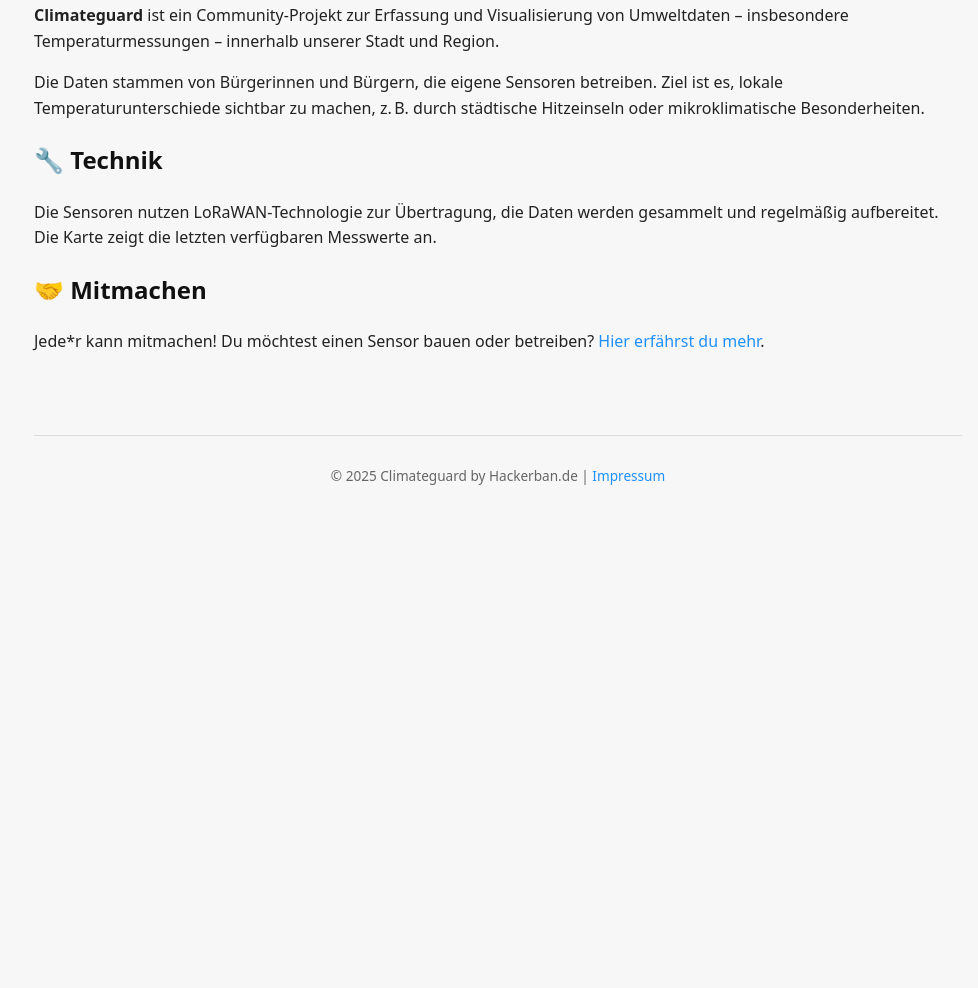
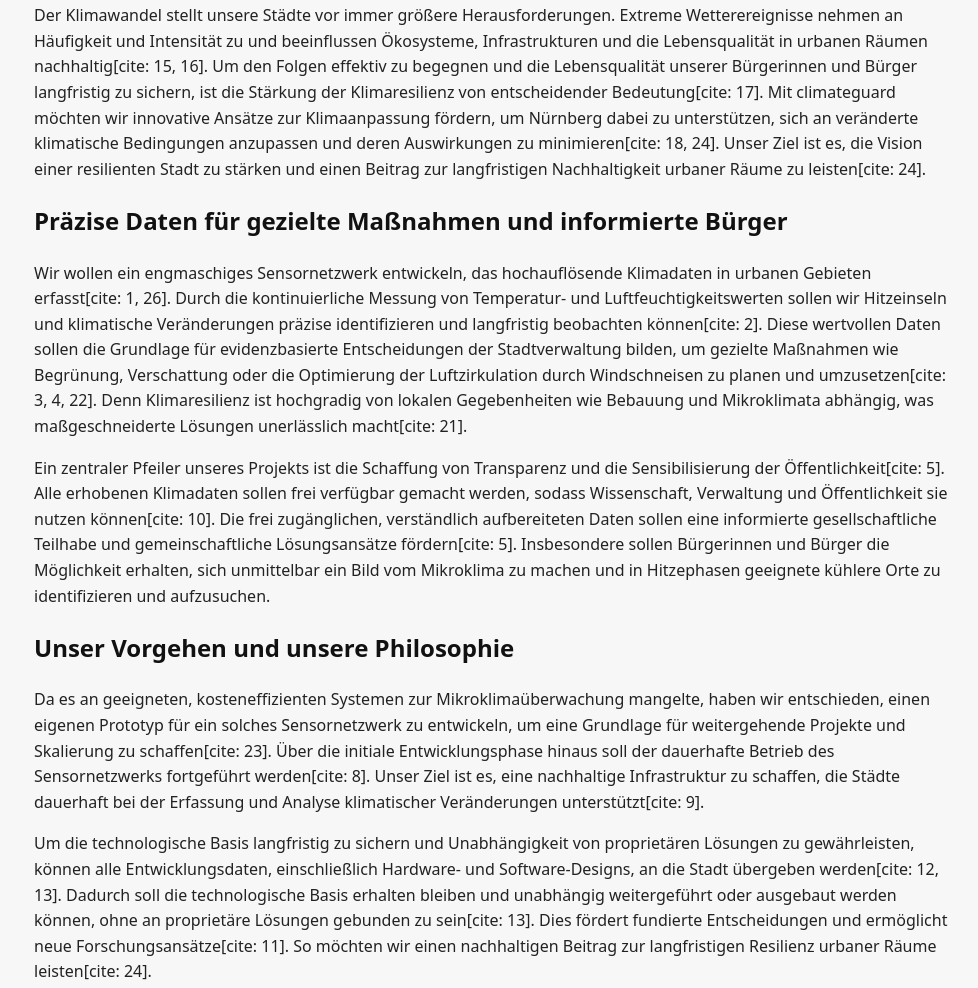
Before and after one commit to zerion87/climateguard-dashboard, an Eleventy site: page src/11ty_website/src/projekt.njk in a window 1280 px wide. Shown: the part 166-1154 px from the top of the page, without its empty margins (142-1120 px from the left). Before the commit the page ends 800 px from the top, so only its background shows below. Built offline with nearby package versions, Linux system fonts and the light colour scheme; Eleventy itself is replaced by a stand-in of ours; files that its build step writes are made by us from their sources.

Commit message:
update project decription

```diff
--- a/src/11ty_website/src/projekt.njk
+++ b/src/11ty_website/src/projekt.njk
@@ -3,14 +3,29 @@ layout: layout.njk
 title: Über das Projekt
 ---
 
-<h1>🌱 Über das Projekt</h1>
 
-<p><strong>Climateguard</strong> ist ein Community-Projekt zur Erfassung und Visualisierung von Umweltdaten – insbesondere Temperaturmessungen – innerhalb unserer Stadt und Region.</p>
+    <h1>🌱 Über das Projekt</h1>
 
-<p>Die Daten stammen von Bürgerinnen und Bürgern, die eigene Sensoren betreiben. Ziel ist es, lokale Temperaturunterschiede sichtbar zu machen, z. B. durch städtische Hitzeinseln oder mikroklimatische Besonderheiten.</p>
+    <p>
+        Der Klimawandel stellt unsere Städte vor immer größere Herausforderungen. Extreme Wetterereignisse nehmen an Häufigkeit und Intensität zu und beeinflussen Ökosysteme, Infrastrukturen und die Lebensqualität in urbanen Räumen nachhaltig[cite: 15, 16]. Um den Folgen effektiv zu begegnen und die Lebensqualität unserer Bürgerinnen und Bürger langfristig zu sichern, ist die Stärkung der Klimaresilienz von entscheidender Bedeutung[cite: 17]. Mit climateguard möchten wir innovative Ansätze zur Klimaanpassung fördern, um Nürnberg dabei zu unterstützen, sich an veränderte klimatische Bedingungen anzupassen und deren Auswirkungen zu minimieren[cite: 18, 24]. Unser Ziel ist es, die Vision einer resilienten Stadt zu stärken und einen Beitrag zur langfristigen Nachhaltigkeit urbaner Räume zu leisten[cite: 24].
+    </p>
 
-<h2>🔧 Technik</h2>
-<p>Die Sensoren nutzen LoRaWAN-Technologie zur Übertragung, die Daten werden gesammelt und regelmäßig aufbereitet. Die Karte zeigt die letzten verfügbaren Messwerte an.</p>
+    <h2>Präzise Daten für gezielte Maßnahmen und informierte Bürger</h2>
 
-<h2>🤝 Mitmachen</h2>
-<p>Jede*r kann mitmachen! Du möchtest einen Sensor bauen oder betreiben? <a href="/mitmachen/">Hier erfährst du mehr</a>.</p>
+    <p>
+        Wir wollen ein engmaschiges Sensornetzwerk entwickeln, das hochauflösende Klimadaten in urbanen Gebieten erfasst[cite: 1, 26]. Durch die kontinuierliche Messung von Temperatur- und Luftfeuchtigkeitswerten sollen wir Hitzeinseln und klimatische Veränderungen präzise identifizieren und langfristig beobachten können[cite: 2]. Diese wertvollen Daten sollen die Grundlage für evidenzbasierte Entscheidungen der Stadtverwaltung bilden, um gezielte Maßnahmen wie Begrünung, Verschattung oder die Optimierung der Luftzirkulation durch Windschneisen zu planen und umzusetzen[cite: 3, 4, 22]. Denn Klimaresilienz ist hochgradig von lokalen Gegebenheiten wie Bebauung und Mikroklimata abhängig, was maßgeschneiderte Lösungen unerlässlich macht[cite: 21].
+    </p>
+
+    <p>
+        Ein zentraler Pfeiler unseres Projekts ist die Schaffung von Transparenz und die Sensibilisierung der Öffentlichkeit[cite: 5]. Alle erhobenen Klimadaten sollen frei verfügbar gemacht werden, sodass Wissenschaft, Verwaltung und Öffentlichkeit sie nutzen können[cite: 10]. Die frei zugänglichen, verständlich aufbereiteten Daten sollen eine informierte gesellschaftliche Teilhabe und gemeinschaftliche Lösungsansätze fördern[cite: 5]. Insbesondere sollen Bürgerinnen und Bürger die Möglichkeit erhalten, sich unmittelbar ein Bild vom Mikroklima zu machen und in Hitzephasen geeignete kühlere Orte zu identifizieren und aufzusuchen.
+    </p>
+
+    <h2>Unser Vorgehen und unsere Philosophie</h2>
+
+    <p>
+        Da es an geeigneten, kosteneffizienten Systemen zur Mikroklimaüberwachung mangelte, haben wir entschieden, einen eigenen Prototyp für ein solches Sensornetzwerk zu entwickeln, um eine Grundlage für weitergehende Projekte und Skalierung zu schaffen[cite: 23]. Über die initiale Entwicklungsphase hinaus soll der dauerhafte Betrieb des Sensornetzwerks fortgeführt werden[cite: 8]. Unser Ziel ist es, eine nachhaltige Infrastruktur zu schaffen, die Städte dauerhaft bei der Erfassung und Analyse klimatischer Veränderungen unterstützt[cite: 9].
+    </p>
+
+    <p>
+        Um die technologische Basis langfristig zu sichern und Unabhängigkeit von proprietären Lösungen zu gewährleisten, können alle Entwicklungsdaten, einschließlich Hardware- und Software-Designs, an die Stadt übergeben werden[cite: 12, 13]. Dadurch soll die technologische Basis erhalten bleiben und unabhängig weitergeführt oder ausgebaut werden können, ohne an proprietäre Lösungen gebunden zu sein[cite: 13]. Dies fördert fundierte Entscheidungen und ermöglicht neue Forschungsansätze[cite: 11]. So möchten wir einen nachhaltigen Beitrag zur langfristigen Resilienz urbaner Räume leisten[cite: 24].
+    </p>
```
